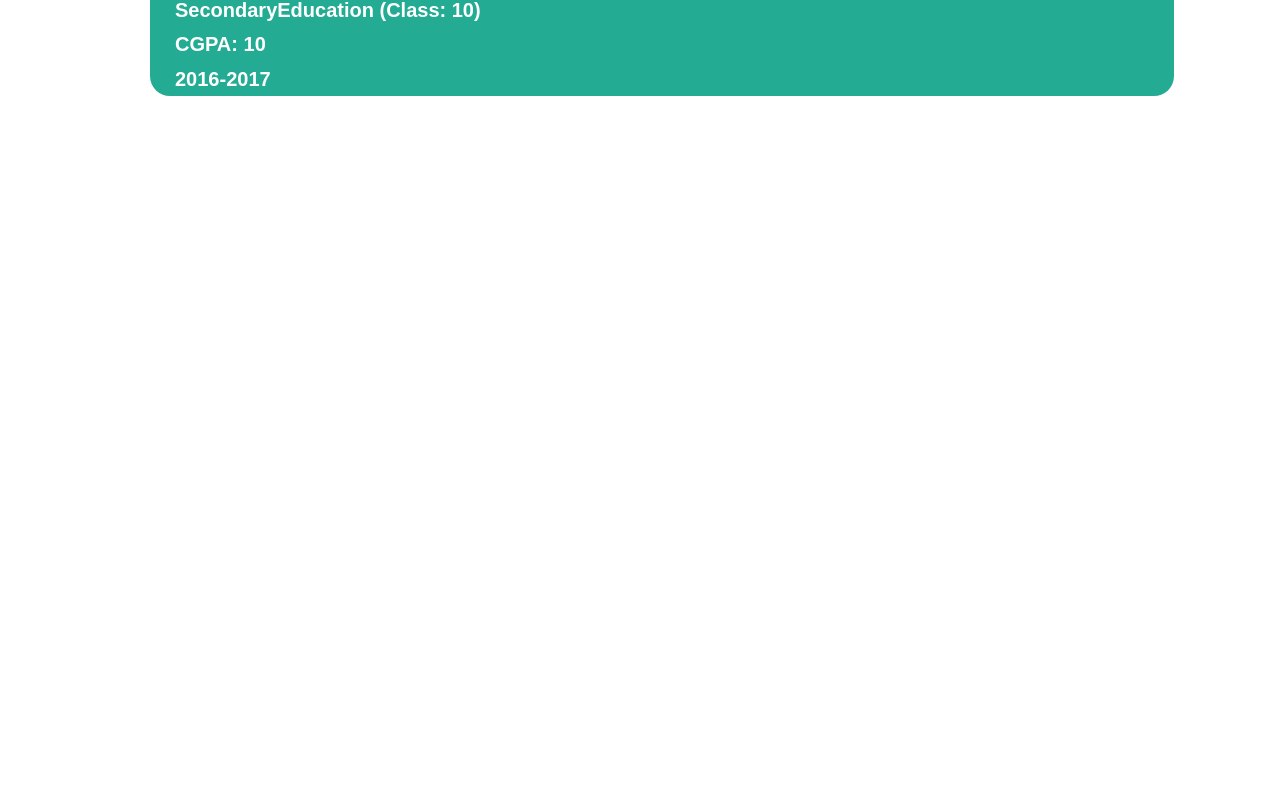
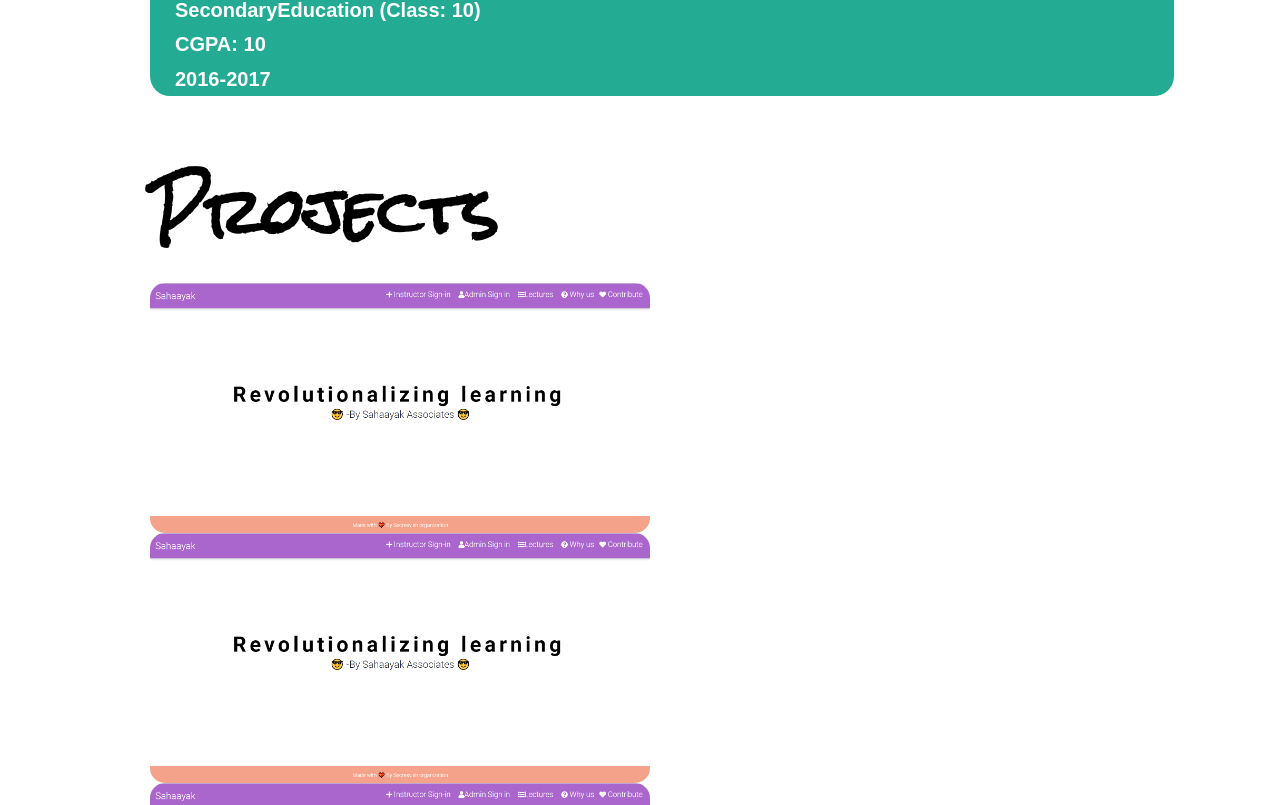
Before and after one commit to Naman-1234/Portfolio, a React (Create React App) app: page / in a window 1280 px wide. Shown: the part 1475-2280 px from the top of the page. Before the commit the page ends 1600 px from the top, so only its background shows below. Built offline with nearby package versions, Linux system fonts and the light colour scheme; a web font is replaced by a local one.

Commit message:
Portion of Project Section Completed

```diff
--- a/src/App.js
+++ b/src/App.js
@@ -4,12 +4,14 @@ import "./Components/FrontPage/FrontPage";
 import FrontPage from './Components/FrontPage/FrontPage';
 import './App.css';
 import Education from './Components/Education/Education';
+import Project from "./Components/Project/Project";
 function App() {
   return (
     <div>
     <Navbar/>
     <FrontPage />
     <Education />
+    <Project />
     </div>
   );
 }
--- /dev/null
+++ b/src/Components/Project/Project.jsx
@@ -0,0 +1,25 @@
+import React from "react";
+import "./Project.scss";
+import ProjectCard from "../Utilities/ProjectCard/ProjectCard";
+const imageSources = [
+  "images/project.png",
+  "images/project.png",
+  "images/project.png",
+  "images/project.png",
+];
+function Project() {
+  return (
+    <div className="project">
+      <div class="project__heading">
+        <h1>Projects</h1>
+      </div>
+      <div className="project__description">
+        {imageSources.map((src) => {
+          return <ProjectCard src={src}></ProjectCard>;
+        })}
+      </div>
+    </div>
+  );
+}
+
+export default Project;
--- /dev/null
+++ b/src/Components/Project/Project.scss
@@ -0,0 +1,19 @@
+@import "../Sass-Components/Variables";
+@import "../Sass-Components/fonts";
+@import "../Sass-Components/mixins";
+
+
+.project {
+    height:100vh;
+    padding-left: 150px;
+    padding-top:15px;
+    &__heading {
+        font-family: $heading-font-family;
+        font-size: 30px;
+    }
+    &__description {
+        // Below line is to remove warning of emoty selector
+        display: block;
+        // Will write css to make project section here
+    }
+}
--- a/src/Components/Sass-Components/_mixins.scss
+++ b/src/Components/Sass-Components/_mixins.scss
@@ -11,17 +11,21 @@ background-size: contain;
 
 // Note in these type of mixins first word refers to
 //justify content and second to align items
+
+//Using inheritance to remove redundancy
+.colflex {
+  display: flex;
+  flex-direction: column;
+}
 @mixin spaceAroundEndFlex
 {
-    display: flex;
-    flex-direction: column;
+    @extend .colflex;
     justify-content: space-around;
     align-items: flex-end;
 }
 
 @mixin spaceAroundFlex
 {
-  display: flex;
-  flex-direction: column;
+  @extend .colflex;
   justify-content: space-around;
 }
--- /dev/null
+++ b/src/Components/Utilities/ProjectCard/ProjectCard.jsx
@@ -0,0 +1,12 @@
+import React from 'react'
+import "./ProjectCard.scss";
+function ProjectCard(props) {
+    const {src} = props;
+    return (
+        <div className="projectCard">
+            <img src={src} alt="project" className="projectCard__img"></img>
+        </div>
+    )
+}
+
+export default ProjectCard
--- /dev/null
+++ b/src/Components/Utilities/ProjectCard/ProjectCard.scss
@@ -0,0 +1,13 @@
+@import "../../Sass-Components/fonts";
+@import "../../Sass-Components/Variables";
+@import "../../Sass-Components/mixins";
+.projectCard {
+    height: 250px;
+    width: 500px;
+    @include backGround();
+    &__img {
+    width:100%;
+    height:100%;
+    border-radius: 15px;
+    }
+}
```
Also changed, not shown: public/images/project.png (added).
